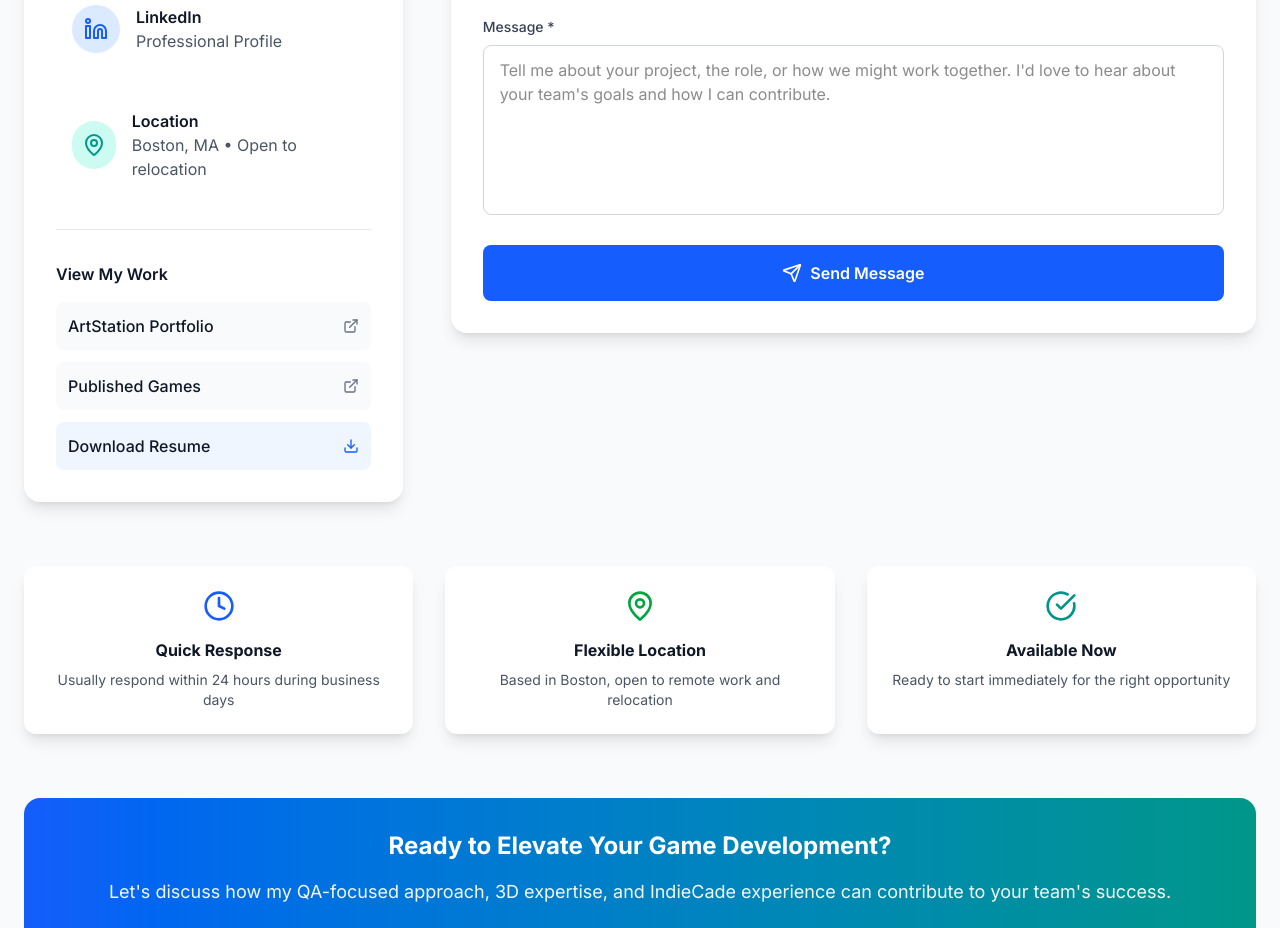
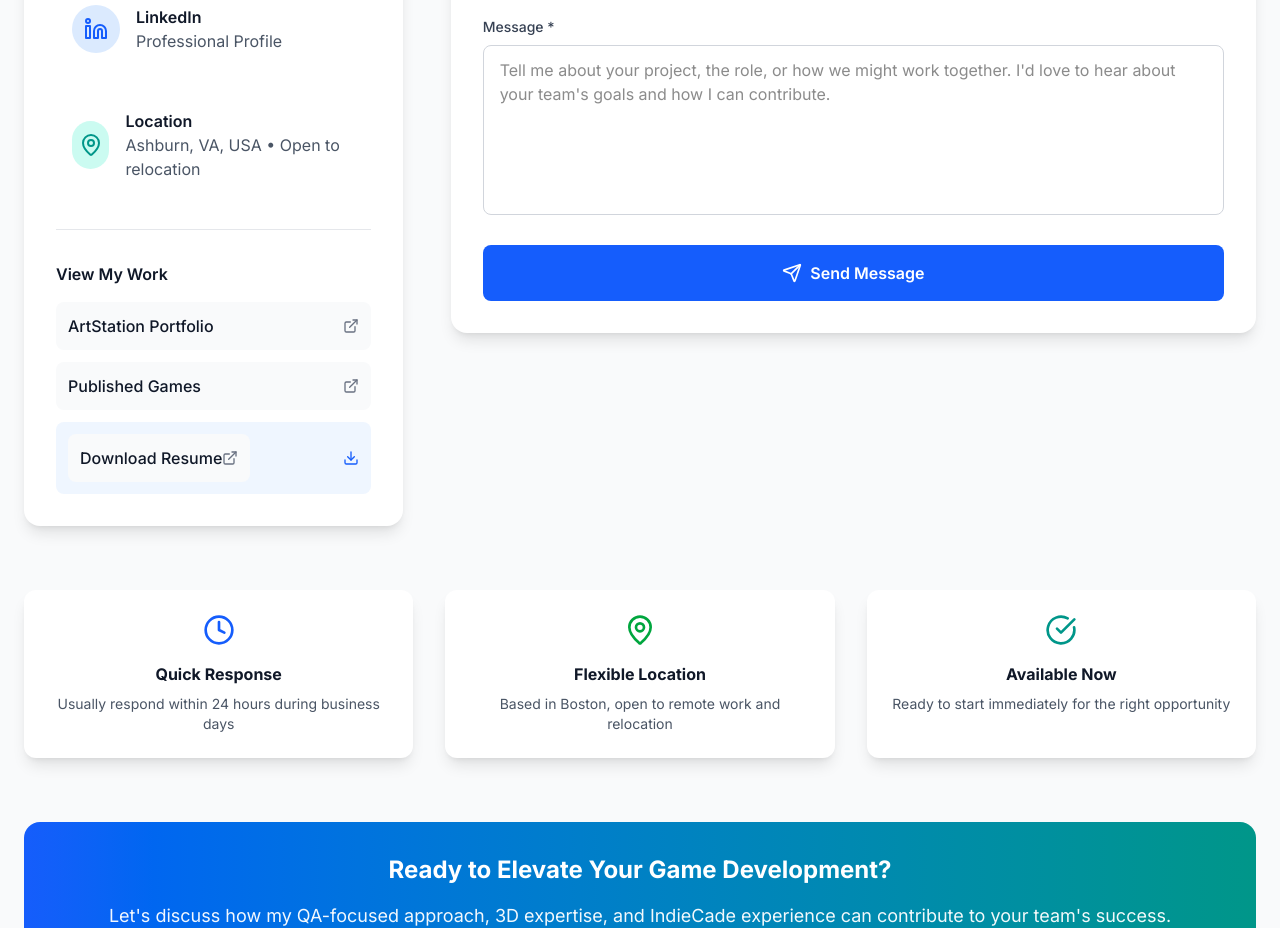
Before and after one commit to AtharvaSawant616/AtharvaWebsite, a Next.js app: page / in a window 1280 px wide. Shown: the part 10380-11308 px from the top of the page. Built offline with nearby package versions, Linux system fonts and the light colour scheme.

Commit message:
Update ContactSection.tsx

```diff
--- a/src/app/components/ContactSection.tsx
+++ b/src/app/components/ContactSection.tsx
@@ -123,7 +123,7 @@ const ContactSection = () => {
                   </div>
                   <div>
                     <div className="font-semibold text-gray-900">Location</div>
-                    <div className="text-gray-600">Boston, MA • Open to relocation</div>
+                    <div className="text-gray-600">Ashburn, VA, USA • Open to relocation</div>
                   </div>
                 </div>
               </div>
@@ -151,7 +151,15 @@ const ContactSection = () => {
                     <ExternalLink className="w-4 h-4 text-gray-500" />
                   </a>
                   <button className="flex items-center justify-between w-full p-3 bg-blue-50 rounded-lg hover:bg-blue-100 transition-colors">
-                    <span className="font-medium text-gray-900">Download Resume</span>
+                    <a
+                      href="https://drive.google.com/file/d/1Tq-PuhoZSBEYZYrI71XVsg4ZESH3C275/view?usp=sharing"
+                      target="_blank"
+                      rel="noopener noreferrer"
+                      className="flex items-center justify-between p-3 bg-gray-50 rounded-lg hover:bg-gray-100 transition-colors"
+                    >
+                      <span className="font-medium text-gray-900">Download Resume</span>
+                      <ExternalLink className="w-4 h-4 text-gray-500" />
+                    </a>
                     <Download className="w-4 h-4 text-blue-600" />
                   </button>
                 </div>
```
